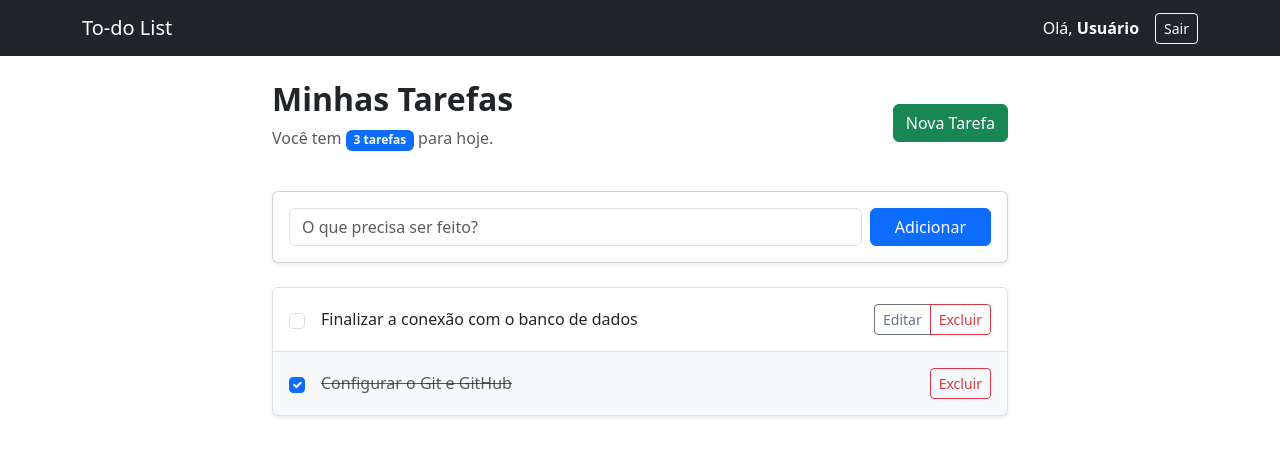
After one commit to Pedro867/To-do-List, a Flask app: template templates/dashboard.html in a window 1280 px wide. The commit adds this page. Shown: the top 456 px of the page. Run offline with Flask 3, Linux system fonts and the light colour scheme; the template is opened without the code that fills it, so the values that code supplies are empty.

Commit message:
feat: novo dashboard, renomeando variável e adicionando usuario adm

```diff
--- a/app.py
+++ b/app.py
@@ -41,7 +41,7 @@ def login():
                 'status': 'erro',
                 'msg'   : 'Senha incorreta.'
             }, 401
-        return render_template("base_logado.html", username = user.name)
+        return render_template("dashboard.html", username = user.nome)
     else:
         return render_template("login.html")
 
@@ -49,7 +49,7 @@ def login():
 @app.route('/register', methods=['GET', 'POST'])
 def register():
     if request.method == 'POST':
-        nome           = request.form.get('name')
+        nome           = request.form.get('nome')
         email          = request.form.get('email')
         senha          = request.form.get('senha')
         confirma_senha = request.form.get('confirmar_senha')
@@ -79,7 +79,7 @@ def register():
                 'msg'   : 'Esse e-mail já está cadastrado.'
             }, 400
 
-        new_user = User(name=nome, email=email)
+        new_user = User(nome=nome, email=email, adm=False)
         new_user.set_senha(senha)
 
         try:
--- a/models/user.py
+++ b/models/user.py
@@ -5,9 +5,10 @@ class User(db.Model):
     __tablename__ = 'users' # Nome da tabela no Postgres
 
     id = db.Column(db.Integer, primary_key=True)
-    name = db.Column(db.String(100), nullable=False)
+    nome = db.Column(db.String(100), nullable=False)
     email = db.Column(db.String(120), unique=True, nullable=False)
     senha_hash = db.Column(db.String(255), nullable=False)
+    adm = db.Column(db.Boolean, default=False, nullable=False)
 
     def __repr__(self):
         return f'<User {self.email}>'
--- a/templates/base_logado.html
+++ b/templates/base_logado.html
@@ -9,7 +9,7 @@
 
             <div class="d-flex align-items-center">
                 <span class="navbar-text text-white me-3">
-                    Olá, <strong>{{ username if username else "Usuário" }}</strong>
+                    Olá, <strong>{{ username.split()[0] if username else "Usuário" }}</strong>
                 </span>
                 <a href="/logout" class="btn btn-outline-light btn-sm">Sair</a>
             </div>
--- /dev/null
+++ b/templates/dashboard.html
@@ -0,0 +1,55 @@
+{% extends "base_logado.html" %}
+
+{% block title %}Minhas Tarefas{% endblock %}
+
+{% block content %}
+<div class="row justify-content-center">
+    <div class="col-md-8">
+
+        <div class="d-flex justify-content-between align-items-center mb-4">
+            <div>
+                <h2 class="fw-bold">Minhas Tarefas</h2>
+                <p class="text-muted">Você tem <span class="badge bg-primary">3 tarefas</span> para hoje.</p>
+            </div>
+            <button class="btn btn-success" data-bs-toggle="modal" data-bs-target="#addTaskModal">
+                <i class="bi bi-plus-lg"></i> Nova Tarefa
+            </button>
+        </div>
+
+        <div class="card shadow-sm mb-4">
+            <div class="card-body">
+                <form class="d-flex gap-2">
+                    <input type="text" class="form-control" placeholder="O que precisa ser feito?">
+                    <button type="submit" class="btn btn-primary px-4">Adicionar</button>
+                </form>
+            </div>
+        </div>
+
+        <div class="list-group shadow-sm">
+            <div class="list-group-item d-flex justify-content-between align-items-center p-3">
+                <div class="d-flex align-items-center">
+                    <input class="form-check-input me-3" type="checkbox" value="" id="task1">
+                    <label class="form-check-label" for="task1">
+                        Finalizar a conexão com o banco de dados
+                    </label>
+                </div>
+                <div class="btn-group">
+                    <button class="btn btn-sm btn-outline-secondary">Editar</button>
+                    <button class="btn btn-sm btn-outline-danger">Excluir</button>
+                </div>
+            </div>
+
+            <div class="list-group-item d-flex justify-content-between align-items-center p-3 bg-light">
+                <div class="d-flex align-items-center text-decoration-line-through text-muted">
+                    <input class="form-check-input me-3" type="checkbox" value="" id="task2" checked>
+                    <label class="form-check-label" for="task2">
+                        Configurar o Git e GitHub
+                    </label>
+                </div>
+                <button class="btn btn-sm btn-outline-danger">Excluir</button>
+            </div>
+        </div>
+
+    </div>
+</div>
+{% endblock %}
--- a/templates/register.html
+++ b/templates/register.html
@@ -12,8 +12,8 @@
 
                 <form action="/register" method="POST">
                     <div class="mb-3">
-                        <label for="name" class="form-label">Nome Completo</label>
-                        <input type="text" class="form-control" id="name" name="name" placeholder="Ex: João Silva" required>
+                        <label for="nome" class="form-label">Nome Completo</label>
+                        <input type="text" class="form-control" id="nome" name="nome" placeholder="Ex: João Silva" required>
                     </div>
 
                     <div class="mb-3">
```
